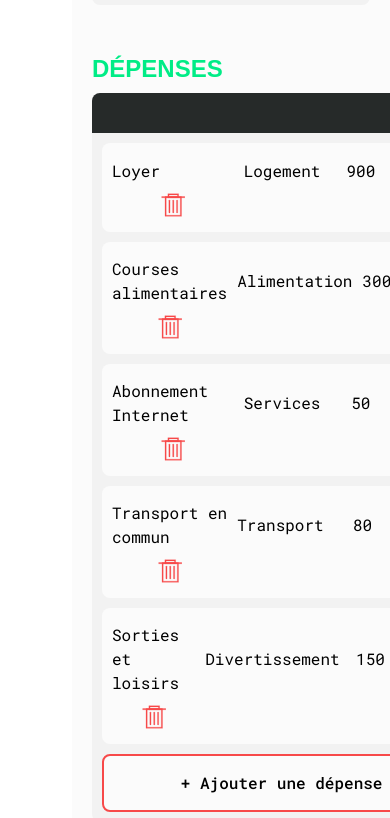
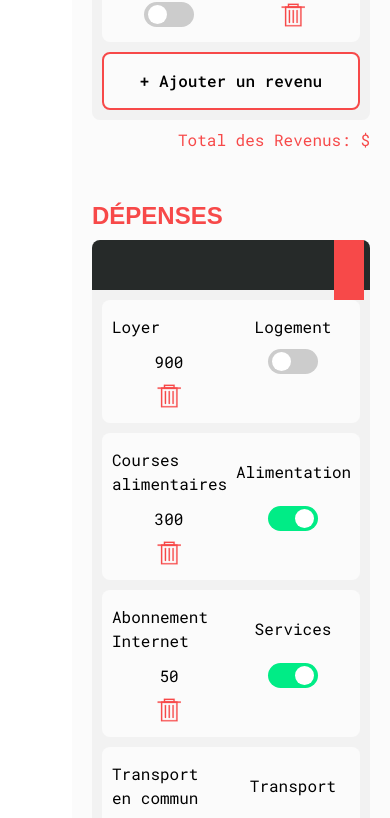
Before and after one commit to Big-pun/projet-synthese, a Vue app: page /budget in a window 390 px wide. Shown: the part 916-1734 px from the top of the page. Built offline with nearby package versions, Linux system fonts and the light colour scheme.

Commit message:
Add confirmation popup on item deletion

```diff
--- a/src/components/budget/BaseBudgetTable.vue
+++ b/src/components/budget/BaseBudgetTable.vue
@@ -1,61 +1,102 @@
 <script setup>
 import { defineProps, defineEmits } from 'vue';
 import deleteIcon from '@/assets/img/icons/delete_icon.svg';
+import Swal from 'sweetalert2';
 
 const props = defineProps({
   name: String,
   headers: Array,
-  items: Array
+  items: Array,
+  primaryColorTheme: Boolean,
+  itemsTotal: Number
 });
 
-const emit = defineEmits(['toggleReccurence', 'openModal', 'openForm']);
+const emit = defineEmits(['toggleReccurence', 'openForm', 'deleteItem']);
+
+const deleteItem = async (itemId) => {
+  const result = await Swal.fire({
+    title: "Etes vous surs?",
+    text: `Cette action est irreversible!`,
+    icon: "warning",
+    showCancelButton: true,
+    confirmButtonColor: "#00EC86",
+    cancelButtonColor: "#F74949",
+    confirmButtonText: "Oui, supprimer!"
+  });
+
+  if (result.isConfirmed) {
+    emit('deleteItem', itemId);
+    Swal.fire({
+      title: "Supprime!",
+      text: `L'entree a bien ete supprimee.`,
+      icon: "success"
+    });
+  }
+};
+
+const openForm = () => {
+  emit('openForm');
+};
+
 </script>
 
 <template>
   <div class="flex flex-col gap-2">
-    <h2 class="uppercase font-semibold">{{ name }}</h2>
+    <!-- Table title -->
+    <h2 class="uppercase font-semibold" :class="primaryColorTheme ? 'text-accent1' : 'text-accent2'">{{ name }}</h2>
+    <!-- Table -->
     <table class="w-full bg-light-gray rounded-lg relative">
+      <!-- Table header - loop through headers props to populate table header -->
       <thead class="bg-gray relative text-white font-medium">
         <tr>
-          <th v-for="header in headers" :key="header.label">
-            <img v-if="header.icon" class="block sm:hidden" :src="header.icon" :alt="header.label" />
+          <th v-for="header in headers" :key="header.label" class="text-left">
+            <img v-if="header.icon" class="block sm:hidden h-6" :src="header.icon" :alt="header.label" />
             <span class="hidden sm:inline-block">{{ header.label }}</span>
           </th>
         </tr>
       </thead>
+      <!-- Table body -->
       <tbody>
-        <tr v-for="item in items" :key="item.id">
+        <!-- Loop through items (each income or spending) and headers props to populate table body in the right order -->
+        <tr v-for="item in items" :key="item.id" class="bg-white rounded-[8px]">
           <td v-for="header in headers" :key="header.label">
+            <!-- Recurrence switch -->
             <template v-if="header.key === 'recurrent'">
               <label class="switch">
                 <input type="checkbox" :checked="item.recurrent" @change="emit('toggleReccurence', item)" />
                 <span class="slider round"></span>
               </label>
             </template>
+            <!-- Actions -->
             <template v-else-if="header.key === 'actions'">
-              <button @click="emit('openModal', item)"><img :src="deleteIcon" alt="supprimer"></button>
+              <button @click="deleteItem(item.id)"><img :src="deleteIcon" class="h-6" alt="supprimer"></button>
             </template>
+            <!-- Other fields -->
             <template v-else>
               {{ item[header.key] }}
             </template>
           </td>
         </tr>
-        <tr class="tr-btn">
+        <!-- Add new item btn -->
+        <tr class="new-item-btn border-2 bg-white rounded-[8px] m-auto transition-all duration-[250ms]" :class="primaryColorTheme ? 'hover:bg-accent1 border-accent1 hover:border-accent1' : 'hover:bg-accent2 border-accent2 hover:border-accent2'">
           <td :colspan="headers.length" class="w-full">
-            <button class="cursor-pointer font-medium transition-all duration-200 hover:bg-accent1 hover:text-white" @click="emit('openForm')">
+            <button class="cursor-pointer font-medium transition-all duration-200 hover:text-white" @click="openForm" :class="primaryColorTheme ? 'hover:bg-accent1' : 'hover:bg-accent2'">
               + Ajouter {{ name === 'Revenus' ? 'un revenu' : 'une dépense' }}
             </button>
           </td>
         </tr>
       </tbody>
+      <!-- Table tag -->
+      <span class="tag" :class="primaryColorTheme ? 'bg-accent1' : 'bg-accent2'"></span>
     </table>
+    <p :class="primaryColorTheme ? 'text-accent1' : 'text-accent2'" class="text-right">Total des {{ name }}: {{ itemsTotal }}$</p>
   </div>
 </template>
 
 
-
 <style scoped>
 
+/* table shared styles */
 thead tr,
 tbody tr {
   width: 100%;
@@ -70,31 +111,17 @@ tbody, thead {
   display: flex;
   flex-direction: column;
   gap: 10px;
+  padding: 10px;
 }
 
 thead {
   border-radius: 8px 8px 0 0;
 }
 
-th {
-  text-align: left;
-}
-
-tbody tr {
-  background-color: var(--color-white);
-  border-radius: 8px;
-}
-
 tr {
   display: block;
   padding-left: 22px;
   padding-right: 22px;
-}
-
-.tr-btn {
-  display: block;
-  width: 100%;
-  padding: 0;
 }
 
 tbody tr {
@@ -107,25 +134,10 @@ thead tr {
   padding-bottom: 5px;
 }
 
-.tr-btn td {
-  width: 100%;
-}
-
-.tr-btn button {
-  width: 100%;
-  padding-left: 22px;
-  padding-right: 22px;
-  padding-top: 15px;
-  padding-bottom: 15px;
-}
-
-thead,
-tbody {
-  padding: 10px;
-}
-
 td {
   width: fit-content;
+  display: flex;
+  align-items: center;
 }
 
 th, td {
@@ -137,45 +149,40 @@ td:nth-child(1) {
   margin: 0;
 }
 
-th img {
-  height: 24px;
+/* add item btn */
+.new-item-btn {
+  display: block;
+  width: 100%;
+  padding: 0;
 }
 
-.tr-btn {
-  margin: auto;
-  border: 2px solid var(--color-accent2);
-  transition: all 200ms ease;
+.new-item-btn td {
+  width: 100%;
 }
 
-table:hover .tr-btn {
-  border-color: var(--color-accent1);
+.new-item-btn button {
+  width: 100%;
+  padding-left: 22px;
+  padding-right: 22px;
+  padding-top: 15px;
+  padding-bottom: 15px;
 }
 
-tbody img {
-  height: 24px;
-}
-
-td {
-  display: flex;
-  align-items: center;
-}
-
-table::after {
-  content: '';
+/* table tag */
+.tag {
   position: absolute;
   height: 60px;
   width: 30px;
-  background-color: var(--color-accent2);
   top: 0;
   right: 2%;
   transition: all 200ms ease;
 }
 
-table:hover::after {
+table:hover .tag {
   height: 75px;
-  background-color: var(--color-accent1);
 }
 
+/* swicth (recurrence) */
 .switch {
   position: relative;
   display: inline-block;
@@ -222,14 +229,9 @@ input:checked + .slider:before {
 }
 
 @media screen and (max-width: 800px) {
-  thead tr,
-  tbody tr {
-  grid-template-columns: 4fr 2fr 2fr 1fr;
-}
-
-tr {
-  padding: 5px 10px;
-}
+  tr {
+    padding: 5px 10px;
+  }
 }
 
 </style>
```
